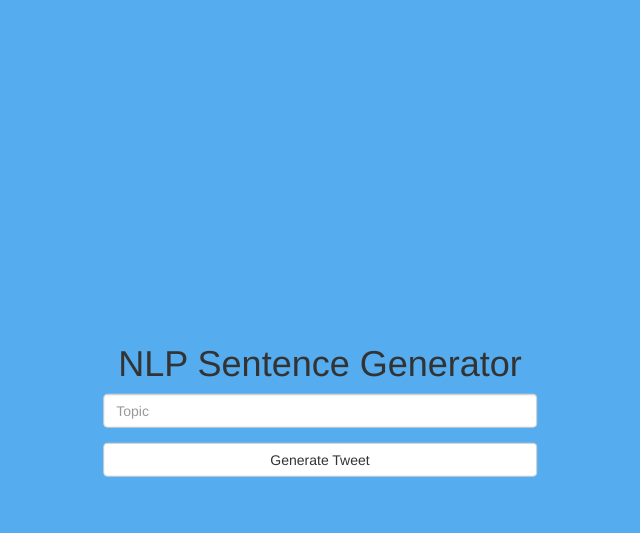
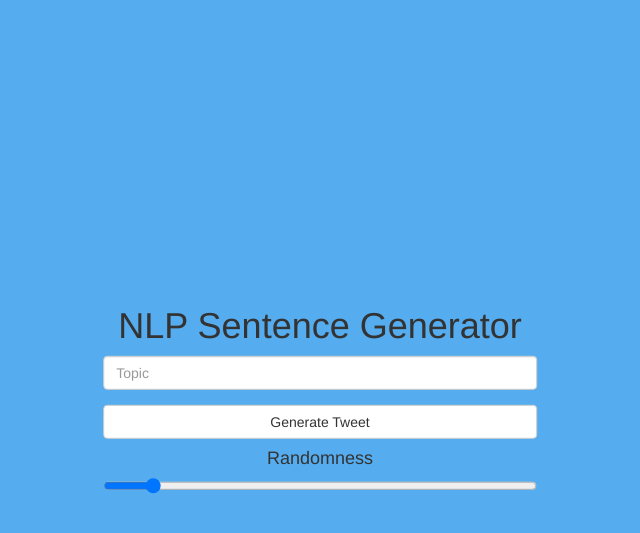
Before and after one commit to JoshWein/tweetGenerator, a PHP site: page / in a window 1280 px wide. Shown: the top 533 px of the page, without its empty margins (320-960 px from the left). Run offline with PHP 8.4, Linux system fonts and the light colour scheme.

Commit message:
Added randomness

```diff
--- a/css/style.css
+++ b/css/style.css
@@ -8,3 +8,7 @@ body {
 	left: 50%;
 	transform: translate(-50%, -50%);
 }
+
+#err {
+	color:red;
+}
--- a/index.html
+++ b/index.html
@@ -24,8 +24,17 @@
 				<div class="row">
 					<button type="button" class="btn btn-default" style="width: 100%" onclick="start()">Generate Tweet</button>
 				</div>
+				<div class="row text-center">
+					<h4>Randomness</h4>
+					<input type="range" id="rangeinput" min="0" value="50" max="500" onchange="randomValue=500-value"/>
+				</div>
 			</div>
-			<div id="statusSection" style="display: none">
+			<div id="errorSection">
+				<div class="row">
+					<h3 id="err"></h3>
+				</div>
+			</div>
+			<div id="statusSection" class="text-center" style="display: none">
 				<div class="row">
 					<h2 id="statusTitle">Status</h2>
 					<h3 id="status0" style="display: none"></h3>
--- a/js/scripts.js
+++ b/js/scripts.js
@@ -1,11 +1,12 @@
-var topic;
+var topic, randomValue = 0.0005;
 /**
 *	Starting routine for generating a random sentence
 */
 function start() {
-	switchView();
+	console.log(randomValue*.00001);
 	topic = $("#topicText").val();
 	if(isValidTopic(topic)) {
+		switchView();
 		updateStatus("Getting sentences...");
 		$.ajax({
 			url: "scripts/getSentences.php",
@@ -15,7 +16,7 @@ function start() {
 			}, success:function(data) {
 				var sentences = jQuery.parseJSON(data);
 				if(sentences[0][0] != "error") {
-					updateStatus("Received " + sentences.length + " sentences.");
+					updateStatus("Received " + sentences.length + " sentences...");
 					parseSentences(sentences);
 				} else {
 					updateStatus("No sentences found, try another topic.");
@@ -127,7 +128,7 @@ function generateSentence(bigrams, probabilities) {
 			var lastWord = sentence.split(" ").splice(-1)[0];
 			choices = getTagList(lastWord, list);
 			// Infinite loop protection
-			if(safetyCounter > 25) {
+			if(safetyCounter > 30) {
 				break;
 			}
 			safetyCounter++;
@@ -158,14 +159,16 @@ function getTagList(tag, list) {
 *
 */
 function chooseTag(choices, probabilities) {
-	var randomness = .000005;
+	var randomness = randomValue *.00001;
+	console.log("Starting from: " + randomness);
 	var choiceMap = {}, i, j, table = [];
+	while(table.length == 0) {
 		for(var i = 0; i < choices.length; i++) {
 			if(probabilities[choices[i]] > randomness) {
 				choiceMap[choices[i]] = probabilities[choices[i]];
 			} else {
-			console.log(choices[i]);
-			console.log(probabilities[choices[i]]);
+				// console.log(choices[i]);
+				// console.log(probabilities[choices[i]]);
 			}
 		}
 		// Rejection Sampling
@@ -173,6 +176,9 @@ function chooseTag(choices, probabilities) {
 			for (j = 0; j < (choiceMap[i] * 10); j++) {
 			  table.push(i);
 			}
+		}
+		randomness *= .1; // to stop infinite loops
+		console.log("backing to: " + randomness);
 	}
 	var choice = table[Math.floor(Math.random() * table.length)];
 	return choice.replace(choice.split(' ')[0], "");
@@ -186,6 +192,9 @@ function chooseTag(choices, probabilities) {
 function isValidTopic(topic) {
 	// Only accept single words
 	if(topic.split(" ").length > 1) {
+		$("#err").stop().show();
+		$("#err").html("Only one word topics allowed");
+		$("#err").delay(1000).fadeOut(1000);
 		return 0;
 	}
 	// Only accept non-empty words and words shorter than 50 characters
@@ -202,7 +211,7 @@ function isValidTopic(topic) {
 var currentStatus = 0;
 function updateStatus(text) {
 	var str = "status" + currentStatus++;
-	console.log("Status: " + text + " " + str);
+	console.log("Status: " + text);
 	$("#status" + currentStatus).html(text);
 	$("#status" + currentStatus).delay(currentStatus * 550).fadeIn(2700);
 }
```
Lines whose indentation alone changed are shown as unchanged.
